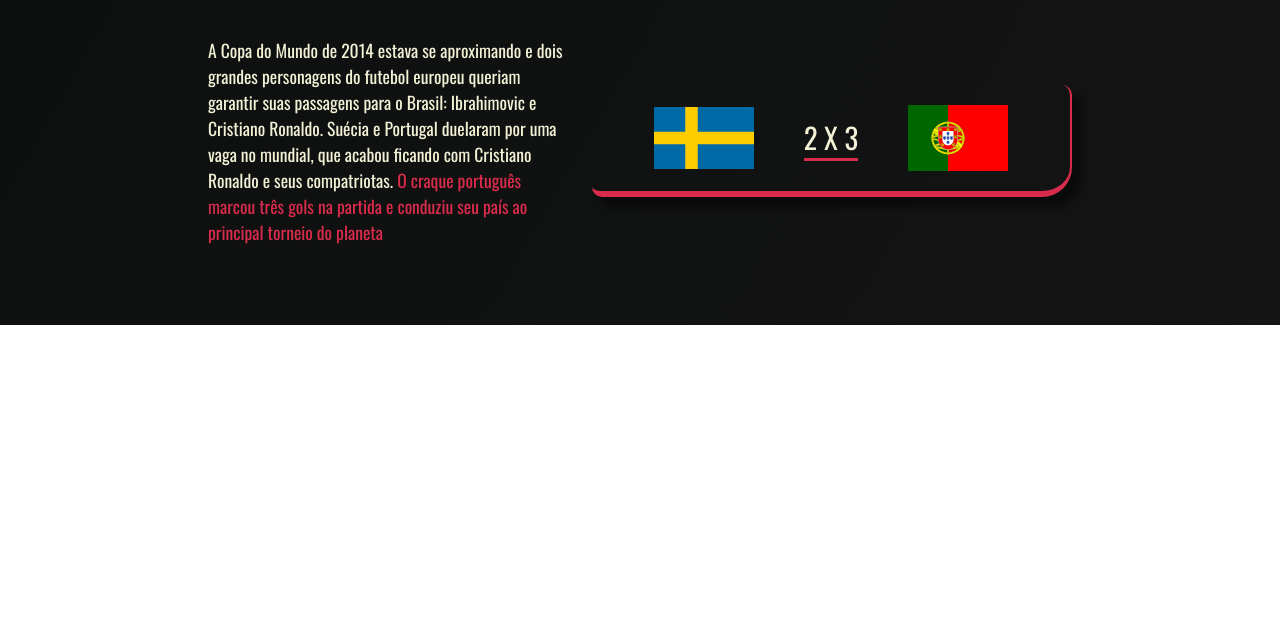
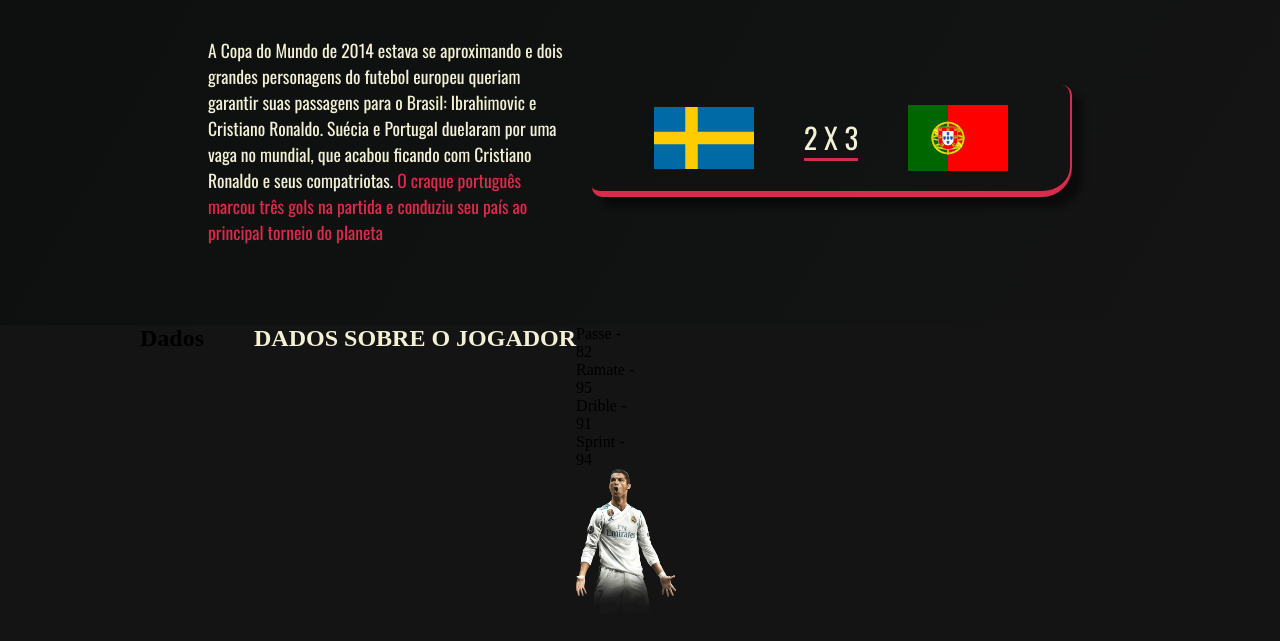
Before and after one commit to WillianOL/CR7-page, a plain HTML site: page index.html in a window 1280 px wide. Shown: the part 3004-3645 px from the top of the page. Before the commit the page ends 3329 px from the top, so only its background shows below. Drawn offline with nearby package versions, Linux system fonts and the light colour scheme.

Commit message:
Atualizações

```diff
--- a/index.html
+++ b/index.html
@@ -17,7 +17,7 @@
                 <ul>
                     <li><a href="#historia">História</a></li>
                     <li><a href="#clubes">Clubes</a></li>
-                    <li><a href="#jogos">Jogos</a></li>
+                    <li><a href="#game">Jogos</a></li>
                     <li><a href="#dados">Dados</a></li>
                 </ul>
             </nav>
@@ -110,7 +110,30 @@
         </div>
     </section>
     <section id="dados">
-        <div class="caontainer-dados flex_conteiner">
+        <div class="container-dados flex_conteiner">
+            <h1>Dados</h1>
+            <h2>Dados sobre o jogador</h2>
+            <div class="statisticas-conteiner">
+
+                <div class="dadosConteiner">
+                    <div class="dado">
+                        <p>Passe - </p> <div class="infDado"></div> <p>82</p>
+                    </div>
+                    <div class="dado">
+                        <p>Ramate - </p> <div class="infDado"></div> <p>95</p>
+                    </div>
+                    <div class="dado">
+                        <p>Drible - </p> <div class="infDado"></div> <p>91</p>
+                    </div>
+                    <div class="dado">
+                        <p>Sprint - </p> <div class="infDado"></div> <p>94</p>
+                    </div>
+                </div>
+
+                <div class="imgRight">
+                    <img src="imgs/ronaldoPng2.png" alt="Ronaldo imagem">
+                </div>
+            </div>
 
         </div>
     </section>
--- a/styles/index.css
+++ b/styles/index.css
@@ -468,3 +468,13 @@ img{
 .games:nth-child(2) img:nth-child(1){
     width: 80px;
 }
+
+/* Data section */
+#dados{
+    min-height: 100vh;
+    background-color: #141414;
+}
+
+.container-dados{
+    display: flex;
+}
```
